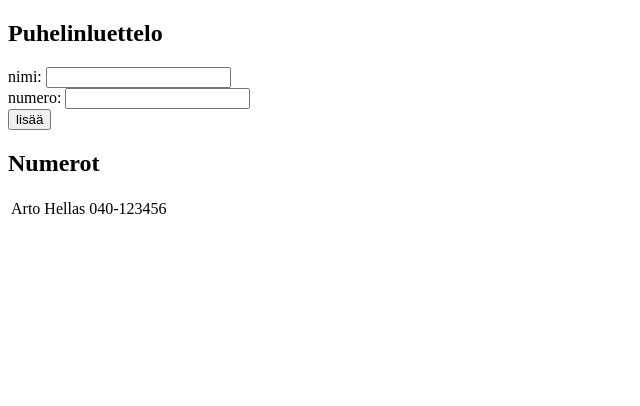
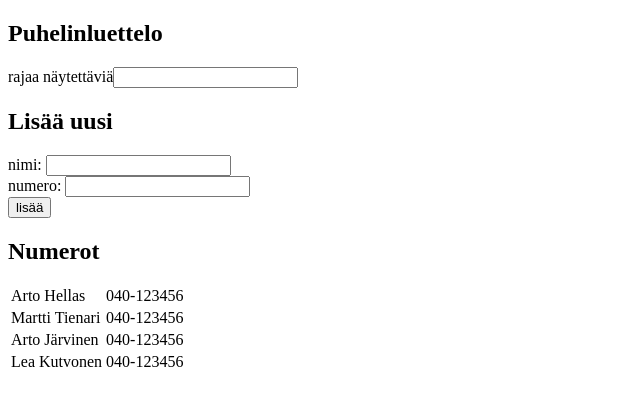
Before and after one commit to peltipuk/fullstackopen2018, a React (Create React App) app in the folder exercises/2/exec-osa2/: page / in a window 1280 px wide. Shown: the top 406 px of the page, without its empty margins (0-640 px from the left). Built offline with nearby package versions, Linux system fonts and the light colour scheme.

Commit message:
Exercise 2.9

```diff
--- a/exercises/2/exec-osa2/src/components/App.js
+++ b/exercises/2/exec-osa2/src/components/App.js
@@ -5,13 +5,14 @@
     super(props)
     this.state = {
       persons: [
-        {
-          name: 'Arto Hellas',
-          number: '040-123456'
-        }
+        { name: 'Arto Hellas', number: '040-123456' },
+        { name: 'Martti Tienari', number: '040-123456' },
+        { name: 'Arto Järvinen', number: '040-123456' },
+        { name: 'Lea Kutvonen', number: '040-123456' }
       ],
       newName: '',
-      newNumber: ''
+      newNumber: '',
+      filter: ''
     }
   }
 
@@ -21,7 +22,8 @@
       this.setState(
         {
           persons: [...this.state.persons, { name: this.state.newName, number: this.state.newNumber }],
-          newName: ''
+          newName: '',
+          newNumber: ''
         }
       )
     } else {
@@ -37,10 +39,21 @@
     this.setState({ newNumber: event.target.value })
   }
 
+  handleFilterChange = (event) => {
+    this.setState({ filter: event.target.value })
+  }
+
   render() {
+    const personsToShow = this.state.persons.filter(person => person.name.toLowerCase().indexOf(this.state.filter.toLowerCase()) >= 0)
+
     return (
       <div>
         <h2>Puhelinluettelo</h2>
+        <div>
+          rajaa näytettäviä
+          <input value={this.state.filter} onChange={this.handleFilterChange} />
+        </div>
+        <h2>Lisää uusi</h2>
         <form onSubmit={this.addEntry}>
           <div>
             nimi: <input
@@ -59,7 +72,7 @@
         <h2>Numerot</h2>
         <table>
           <tbody>
-            {this.state.persons.map((person) => (
+            {personsToShow.map((person) => (
               <tr key={person.name}>
                 <td>{person.name}</td>
                 <td>{person.number}</td>
```
